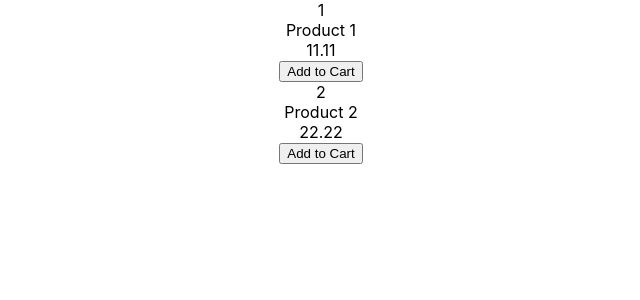
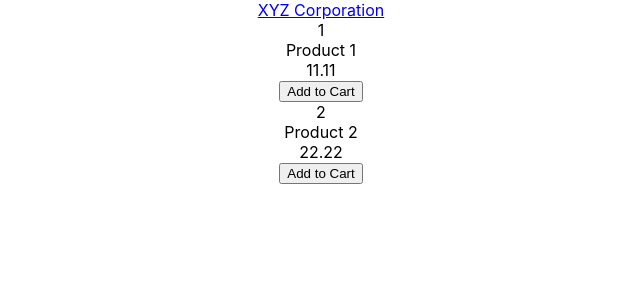
Before and after one commit to punchcode-fullstack/xyz-react.com-summer2021, a React (Create React App) app: page / in a window 1280 px wide. Shown: the top 300 px of the page, without its empty margins (319-959 px from the left). Built offline with nearby package versions, Linux system fonts and the light colour scheme.

Commit message:
exercise 10: answer

```diff
--- a/src/components/Header.tsx
+++ b/src/components/Header.tsx
@@ -1,5 +1,11 @@
+import { Link } from "react-router-dom";
+
 function Header() {
-  return (<header data-testid="Header" className="Header"></header>);
+  return (
+    <header data-testid="Header" className="Header">
+      <Link to="/">XYZ Corporation</Link>
+    </header>
+  );
 }
 export { Header };
 export default Header;
```
